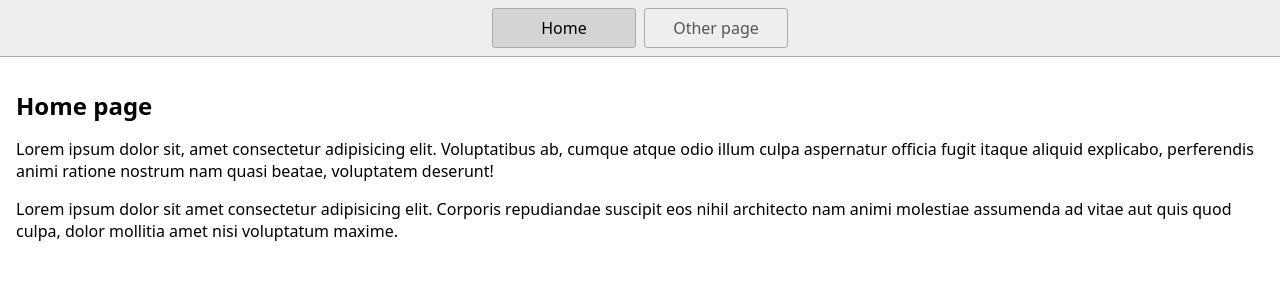
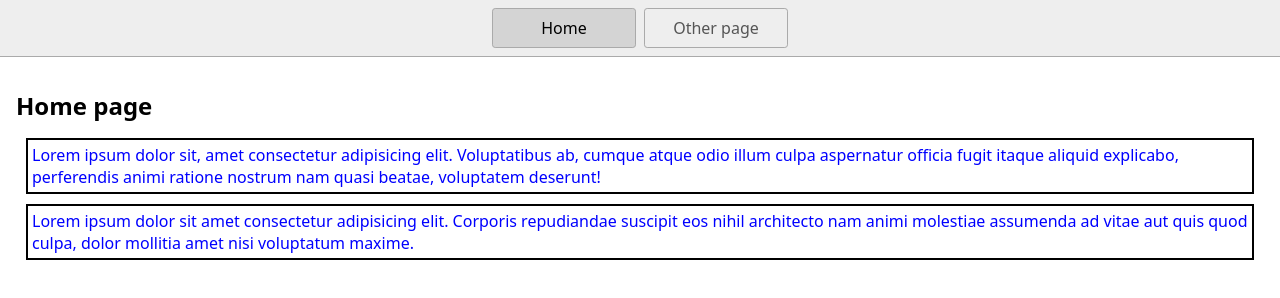
Before and after one commit to arushabind2005-star/trial-, a website: page index.html in a window 1280 px wide. Drawn offline with Linux system fonts and the light colour scheme.

Commit message:
Added paragragh style

```diff
--- a/styles.css
+++ b/styles.css
@@ -44,3 +44,9 @@ h1 {
   font-weight: bold;
   font-size: 1.5rem;
 }
+p{
+  color: blue;
+  border: 2px solid black;
+  margin: 10px;
+  padding:4px;
+}
```
